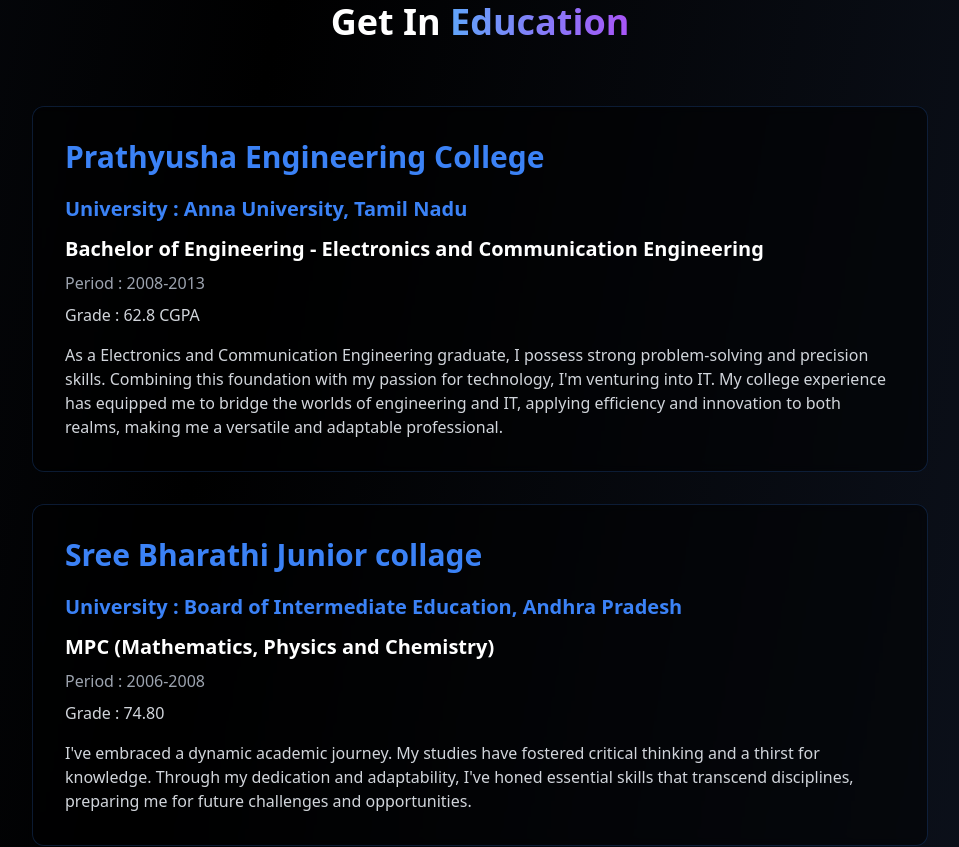
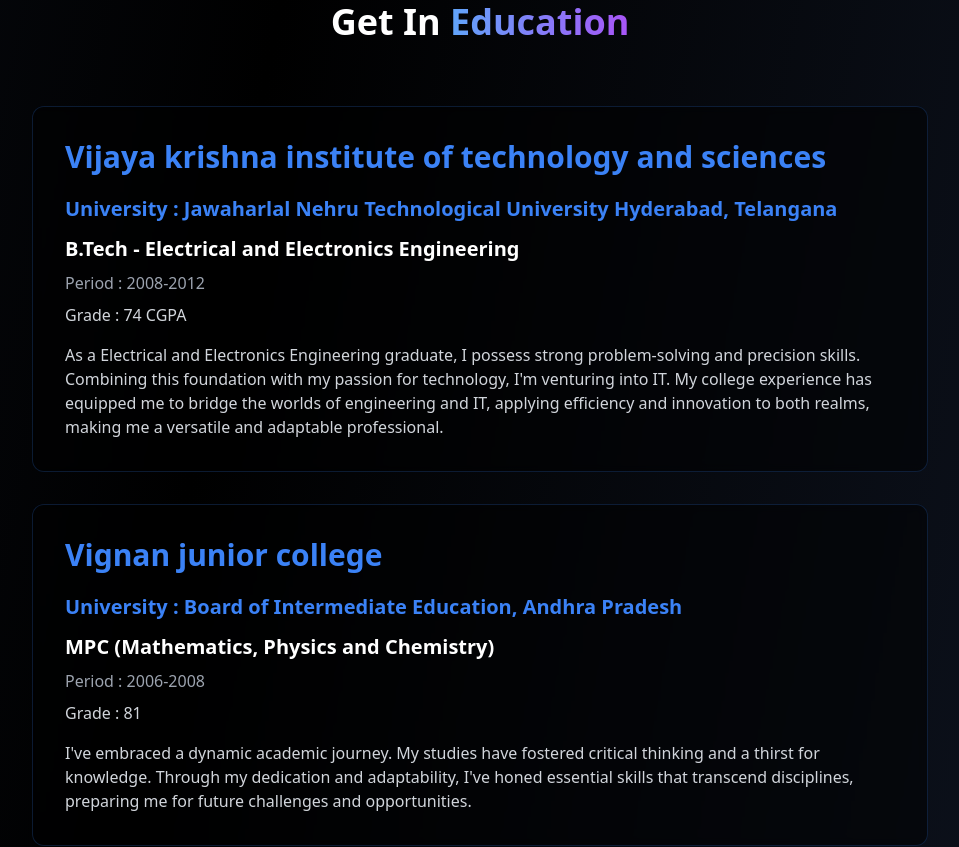
Before and after one commit to SGK2425/Lak-webportfolio, a React (Vite) app: page / in a window 1280 px wide. Shown: the part 4460-5307 px from the top of the page, without its empty margins (160-1119 px from the left). Built offline with nearby package versions, Linux system fonts and the light colour scheme.

Commit message:
Update App.tsx

```diff
--- a/src/App.tsx
+++ b/src/App.tsx
@@ -549,19 +549,19 @@
           <div className="max-w-4xl mx-auto space-y-8">
             {[
               {
-                institution: 'Prathyusha Engineering College',
-                university: 'Anna University, Tamil Nadu',
-                degree: 'Bachelor of Engineering - Electronics and Communication Engineering',
-                period: '2008-2013',
-                grade: '62.8 CGPA',
-                description: "As a Electronics and Communication Engineering graduate, I possess strong problem-solving and precision skills. Combining this foundation with my passion for technology, I'm venturing into IT. My college experience has equipped me to bridge the worlds of engineering and IT, applying efficiency and innovation to both realms, making me a versatile and adaptable professional."
+                institution: 'Vijaya krishna institute of technology and sciences',
+                university: 'Jawaharlal Nehru Technological University Hyderabad, Telangana',
+                degree: 'B.Tech - Electrical and Electronics Engineering',
+                period: '2008-2012',
+                grade: '74 CGPA',
+                description: "As a Electrical and Electronics Engineering graduate, I possess strong problem-solving and precision skills. Combining this foundation with my passion for technology, I'm venturing into IT. My college experience has equipped me to bridge the worlds of engineering and IT, applying efficiency and innovation to both realms, making me a versatile and adaptable professional."
               },
               {
-                institution: 'Sree Bharathi Junior collage',
+                institution: 'Vignan junior college',
                 university: 'Board of Intermediate Education, Andhra Pradesh',
                 degree: 'MPC (Mathematics, Physics and Chemistry)',
                 period: '2006-2008',
-                grade: '74.80',
+                grade: '81',
                 description: "I've embraced a dynamic academic journey. My studies have fostered critical thinking and a thirst for knowledge. Through my dedication and adaptability, I've honed essential skills that transcend disciplines, preparing me for future challenges and opportunities."
               },
               {
@@ -569,7 +569,7 @@
                 university: 'Board Of Secondary Education, Andhra Pradesh',
                 degree: 'SSC - Xth',
                 period: '2005-2006',
-                grade: '67.10',
+                grade: '85',
                 description: "I embarked on my educational journey with enthusiasm. This pivotal year instilled a strong foundation in essential subjects and time management. It was a crucial step toward my academic and personal development, preparing me for the road ahead"
               },
             ].map((edu, index) => (
@@ -641,7 +641,7 @@
 
           <div className="flex items-center justify-center py-4">
             <a href="tel:+91-9444344416" target="_blank" rel="noopener noreferrer" aria-label="Phone" className="mx-2 text-gray-400 hover:text-blue-500"> <Phone className="w-6 h-6" /> </a>
-            <a href="mailto:sgk2425@gmail.com" target="_blank" rel="noopener noreferrer" aria-label="Email" className="mx-2 text-gray-400 hover:text-blue-500"><Mail className="w-6 h-6" /> </a>
+            <a href="mailto:sreelakshmi4137@gmail.com" target="_blank" rel="noopener noreferrer" aria-label="Email" className="mx-2 text-gray-400 hover:text-blue-500"><Mail className="w-6 h-6" /> </a>
             <a href="https://www.linkedin.com/in/gopikrishna-settipalli-sgk2425/" target="_blank" rel="noopener noreferrer" aria-label="LinkedIn" className="mx-2 text-gray-400 hover:text-blue-500"> <Linkedin className="w-6 h-6" /> </a>
             <a href="//wa.me/919444344416" target="_blank" rel="noopener noreferrer" aria-label="Whatsapp" className="mx-2 text-gray-400 hover:text-blue-500"> <Whatsapp className="w-6 h-6" /> </a>
             <a href="https://www.instagram.com/sgk2425" target="_blank" rel="noopener noreferrer" aria-label="Instagram" className="mx-2 text-gray-400 hover:text-blue-500"> <Instagram className="w-6 h-6" /> </a>
```
